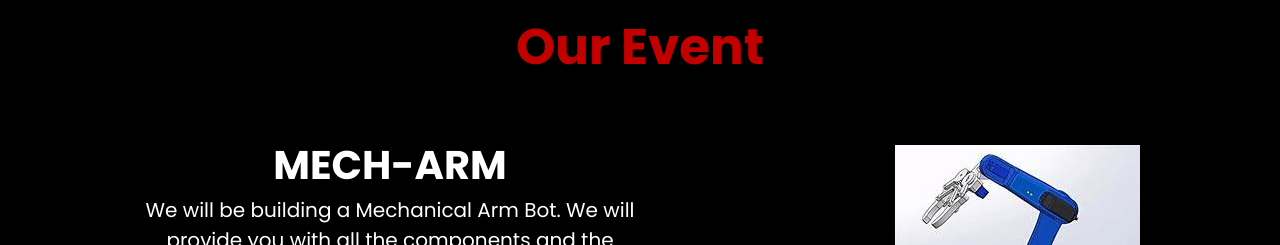
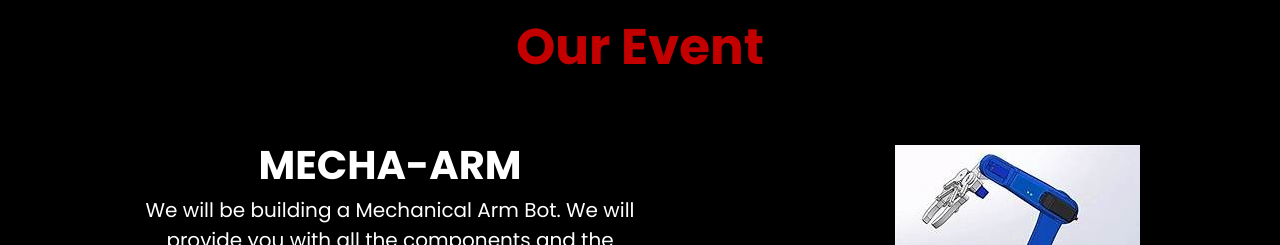
Before and after one commit to SaraswatSahoo/Event, a plain HTML site: page index.html in a window 1280 px wide. Shown: the part 940-1185 px from the top of the page. Drawn offline with Linux system fonts and the light colour scheme.

Commit message:
Update index.html

```diff
--- a/index.html
+++ b/index.html
@@ -45,7 +45,7 @@
         <h1>Our Event</h1>
         <div class="dis-eve">
             <div class="dis">
-                <h2>MECH-ARM</h2>
+                <h2>MECHA-ARM</h2>
                 <p>
                     We will be building a Mechanical Arm Bot. We will provide you with all the components and the guidances required to build the Arm Bot, then we will test each one of your bots with various differnent test.
                     Come Join Our Event to learn more about our Event.
```
